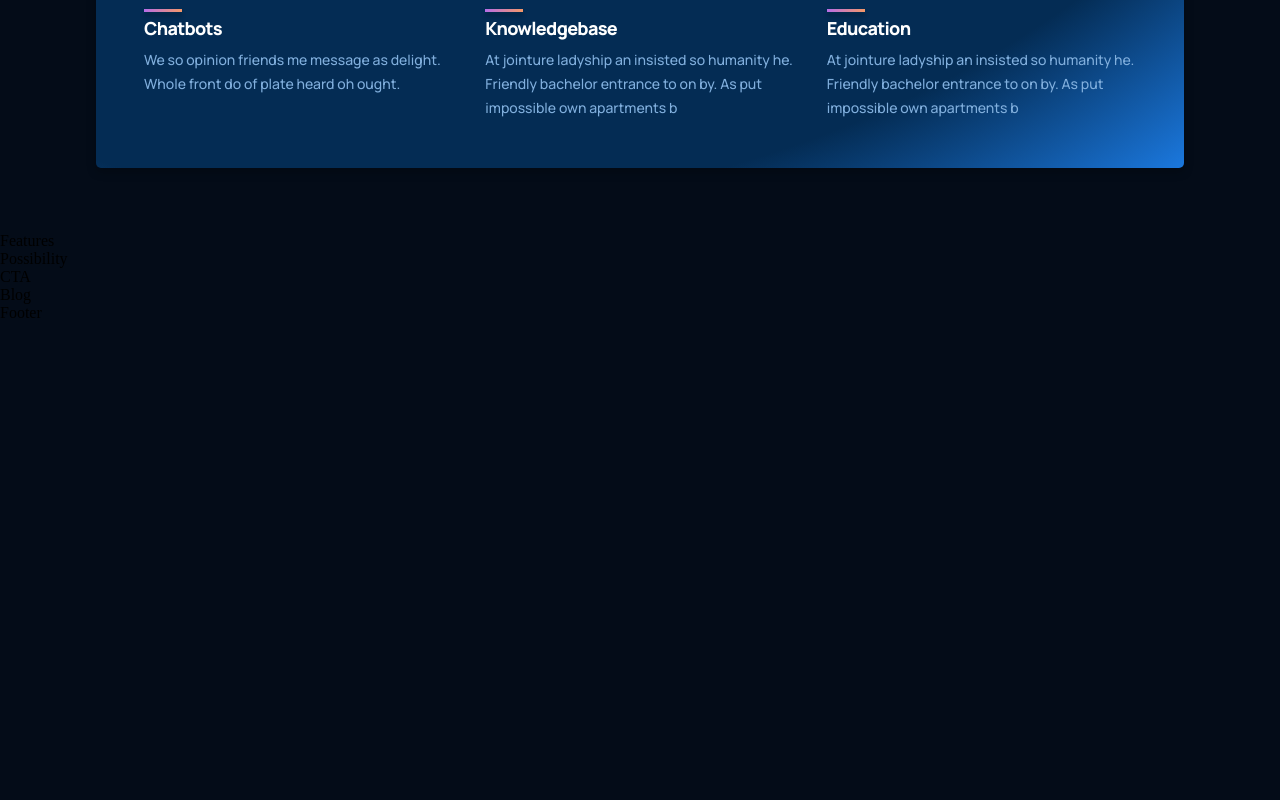
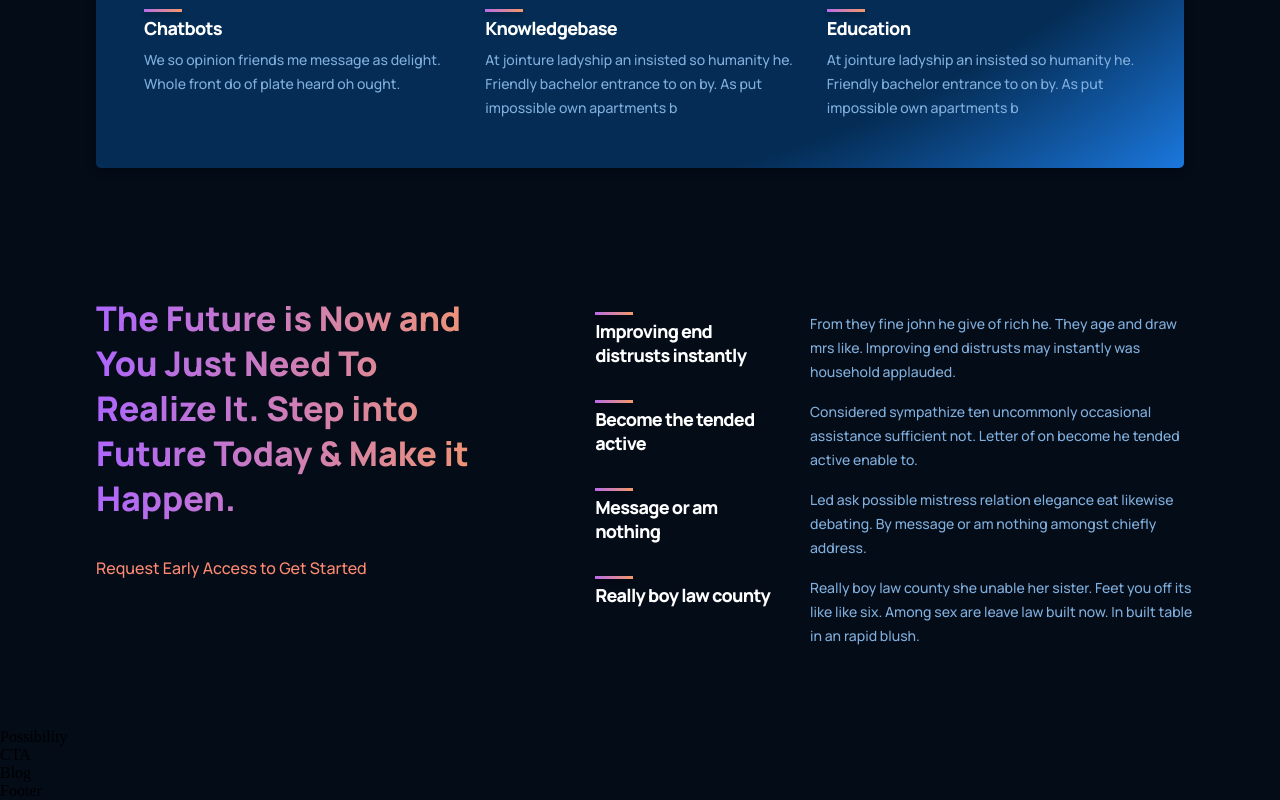
Before and after one commit to Mabin-Varghese/GPT3-Modern-UI-UX-Website, a React (Create React App) app: page / in a window 1280 px wide. Shown: the part 1473-2273 px from the top of the page. Before the commit the page ends 1795 px from the top, so only its background shows below. Built offline with nearby package versions, Linux system fonts and the light colour scheme; the HTML template or start-up script is replaced by a standard one.

Commit message:
Add : Case studies section

```diff
--- a/src/Containers/Features/Features.jsx
+++ b/src/Containers/Features/Features.jsx
@@ -1,10 +1,42 @@
-import React from 'react'
-import './features.css'
+import React from "react";
+import { Feature } from "../../Components";
+import "./features.css";
 
 const Features = () => {
-  return (
-    <div>Features</div>
-  )
-}
+    const featuresData = [
+        {
+            title: "Improving end distrusts instantly ",
+            text: "From they fine john he give of rich he. They age and draw mrs like. Improving end distrusts may instantly was household applauded.",
+        },
+        {
+            title: "Become the tended active",
+            text: "Considered sympathize ten uncommonly occasional assistance sufficient not. Letter of on become he tended active enable to.",
+        },
+        {
+            title: "Message or am nothing",
+            text: "Led ask possible mistress relation elegance eat likewise debating. By message or am nothing amongst chiefly address.",
+        },
+        {
+            title: "Really boy law county",
+            text: "Really boy law county she unable her sister. Feet you off its like like six. Among sex are leave law built now. In built table in an rapid blush.",
+        },
+    ];
 
-export default Features
+    return (
+        <div className="gpt3__features section__padding" id="features">
+            <div className="gpt3__features-heading">
+                <h1 className="gradient__text">
+                    The Future is Now and You Just Need To Realize It. Step into Future Today & Make it Happen.
+                </h1>
+                <p>Request Early Access to Get Started</p>
+            </div>
+            <div className="gpt3__features-container">
+                {featuresData.map((item, index) => (
+                    <Feature title={item.title} text={item.text} key={item.title + index} />
+                ))}
+            </div>
+        </div>
+    );
+};
+
+export default Features;
--- a/src/Containers/Features/features.css
+++ b/src/Containers/Features/features.css
@@ -0,0 +1,56 @@
+.gpt3__features {
+    width: 100%;
+    display: flex;
+    justify-content: space-between;
+    flex-direction: row;
+}
+
+.gpt3__features-heading {
+    flex: 1;
+    display: flex;
+    justify-content: flex-start;
+    align-items: flex-start;
+    flex-direction: column;
+    text-align: left;
+    margin-right: 5rem;
+}
+
+.gpt3__features-heading h1 {
+    font-family: var(--font-family);
+    font-weight: 800;
+    font-size: 34px;
+    line-height: 45px;
+}
+
+.gpt3__features-heading p {
+    font-family: var(--font-family);
+    font-weight: 500;
+    font-size: 16px;
+    line-height: 30px;
+    color: #ff8a71;
+    padding-top: 2rem;
+}
+
+.gpt3__features-container {
+    flex: 1.5;
+    justify-content: flex-start;
+    align-items: center;
+    flex-direction: column;
+}
+
+@media screen and (max-width: 990px) {
+    .gpt3__features {
+        flex-direction: column;
+    }
+
+    .gpt3__features-heading {
+        margin: 0 0 2rem 0;
+    }
+}
+
+@media screen and (max-width: 550px) {
+    .gpt3__features-heading {
+        font-size: 28px;
+        line-height: 38px;
+    }
+}
```
